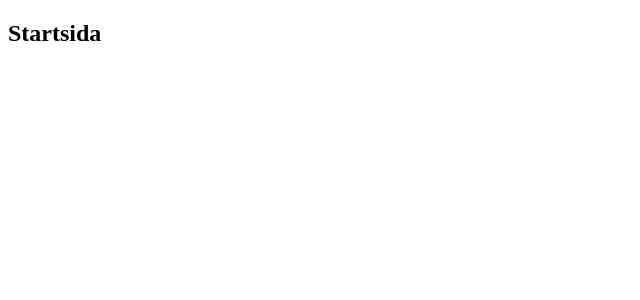
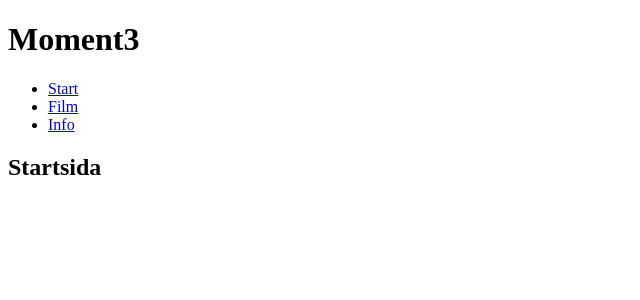
Before and after one commit to Rebexian87/moment3_vue, a Vue app: page / in a window 1280 px wide. Shown: the top 300 px of the page, without its empty margins (0-640 px from the left). Built offline with nearby package versions, Linux system fonts and the light colour scheme.

Commit message:
Added HeaderComponent

```diff
--- a/src/App.vue
+++ b/src/App.vue
@@ -1,10 +1,11 @@
 <script setup>
 import { RouterView } from 'vue-router';
-
+import Header from './components/Header.vue';
 </script>
 
 
 <template>
+  <Header />
   <main>
     <RouterView/>
   </main>
--- /dev/null
+++ b/src/components/Header.vue
@@ -0,0 +1,22 @@
+<template>
+    <header>
+        <div class="container">
+            <h1>Moment3</h1>
+            <nav>
+                <ul>
+                    <li><RouterLink to ="/">Start</RouterLink></li>
+                    <li><RouterLink to ="/film">Film</RouterLink></li>
+                    <li><RouterLink to ="/info">Info</RouterLink></li>
+                </ul>
+            </nav>
+        </div>
+    </header>
+</template>
+
+<script setup>
+    import { RouterLink } from 'vue-router';
+</script>
+
+<style scoped>
+
+</style>
```
Also changed, not shown: src/components/Footer.vue (added).
